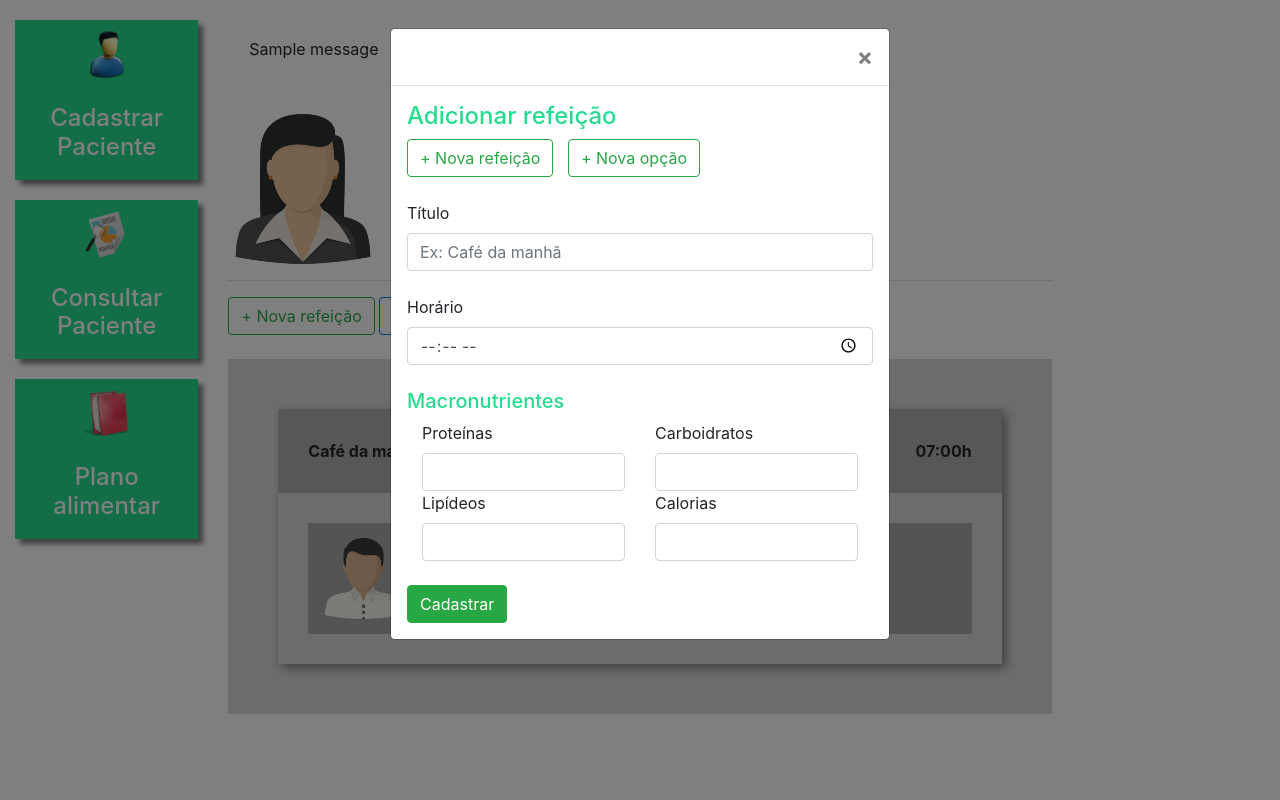
After one commit to GabrielVasconcelosMarques/nutri-software, a Django app: template plataforma/templates/plano_alimentar.html in a window 1280 px wide, after a click on "+ Nova refeição". The commit adds this page. Run offline with Django 3.2, Linux system fonts and the light colour scheme; the template is opened without the code that fills it: most values are stand-ins (such as "Sample title", 1, 10 or a date in 2020); one stand-in notice (Sample message) is shown.

Commit message:
adicionado funcao para cadastro de refeicao no plano alimentar

```diff
--- a/plataforma/admin.py
+++ b/plataforma/admin.py
@@ -1,6 +1,8 @@
 from django.contrib import admin
-from .models import Pacientes, DadosPaciente
+from .models import Pacientes, DadosPaciente, Refeicao, Opcao
 
 
 admin.site.register(Pacientes)
 admin.site.register(DadosPaciente)
+admin.site.register(Refeicao)
+admin.site.register(Opcao)
--- /dev/null
+++ b/plataforma/templates/plano_alimentar.html
@@ -0,0 +1,188 @@
+{% extends 'base_plataforma.html' %}
+{% load static %}
+{% block 'plataforma' %}
+    {% if messages %}
+        <br>
+        {% for message in messages %}
+            <div class="alert {{message.tags}}">
+                {{message}}
+            </div>
+        {% endfor %}
+    {% endif %}
+    <br>
+    <div class="row">
+        <div class="col-md-3">
+            {% if paciente.sexo == "M"%}
+            <img src="{% static 'plataforma/img/male.png' %}">
+            {% else %}
+            <img src="{% static 'plataforma/img/female.png' %}">
+            {% endif %}
+        </div>
+
+        <div class="col-md-3 dados descricao">
+            <h4>{{paciente.nome}}</h4>
+            <h6>{{paciente.idade}} Anos</h6>
+        </div>
+    </div>
+    <hr>
+
+    <button type="button" class="btn btn-outline-success" data-toggle="modal" data-target="#modal">
+    + Nova refeição
+    </button>
+
+    <button type="button" class="btn btn-outline-primary">
+    Exportar refeição
+    </button>
+    <br>
+    <br>
+
+    <div class="fundo-alimentar">
+        <div class="refeicao">
+            <div class="head-refeicao">
+                <span>Café da manhã</span>
+                <span style="float: right;">07:00h</span>
+            </div>
+
+            <div class="body-refeicao">
+                <div class="opcao">
+                    <div class="row">
+                        <div class="col-md-2">
+                            <img width="100%" src="{% static 'plataforma/img/male.png' %}">
+                        </div>
+
+                        <div class="col-md-10">
+                            Teste 2
+                        </div>
+                    </div>
+                </div>
+            </div>
+        </div>
+    </div>
+
+    <div class="modal fade" id="modal" tabindex="-1" role="dialog" aria-labelledby="exampleModalLabel" aria-hidden="true">
+        <div class="modal-dialog" role="document">
+            <div class="modal-content">
+                <div class="modal-header">
+
+                    <button type="button" class="close" data-dismiss="modal" aria-label="Close">
+                        <span aria-hidden="true">&times;</span>
+                    </button>
+                </div>
+
+                <div class="modal-body">
+                    <h4 class="titulo">Adicionar refeição</h4>
+
+                    <button type="button" class="btn btn-outline-success" onclick="exibe_refeicao()">
+                        + Nova refeição
+                    </button>
+
+                    <button style="margin-left: 10px;" type="button" class="btn btn-outline-success" onclick="exibe_opcao()">
+                        + Nova opção
+                    </button>
+                    <br>
+                    <br>
+
+                    <div id="form-refeicao" style="display: block;">
+                        <form action="{% url 'refeicao' paciente.id %}" method="POST">{% csrf_token %}
+                            <label for="validationServerUsername">Título</label>
+                            <div class="input-group">
+                                <input type="text" class="form-control" placeholder="Ex: Café da manhã" name="titulo">
+                            </div>
+                            <br>
+                            <label for="validationServerUsername">Horário</label>
+                            <div class="input-group">
+                                <input type="time" class="form-control" placeholder="-" name="horario">
+                            </div>
+                            <br>
+                            <h5 class="titulo">Macronutrientes</h5>
+                            <div class="container">
+                                <div class="row">
+                                    <div class="col-md-6">
+                                        <label for="validationServerUsername">Proteínas</label>
+                                        <div class="input-group">
+                                            <input type="text" class="form-control" placeholder="" name="proteinas">
+                                        </div>
+                                    </div>
+
+                                    <div class="col-md-6">
+                                        <label for="validationServerUsername">Carboidratos</label>
+                                        <div class="input-group">
+                                            <input type="text" class="form-control" placeholder="" name="carboidratos">
+                                        </div>
+                                    </div>
+
+                                </div>
+
+                                <div class="row">
+                                    <div class="col-md-6">
+                                        <label for="validationServerUsername">Lipídeos</label>
+                                        <div class="input-group">
+                                            <input type="text" class="form-control" placeholder="" name="lipideos">
+                                        </div>
+                                    </div>
+
+                                    <div class="col-md-6">
+                                        <label for="validationServerUsername">Calorias</label>
+                                        <div class="input-group">
+                                            <input type="text" class="form-control" placeholder="" name="calorias">
+                                        </div>
+                                    </div>
+                                </div>
+
+
+
+                            </div>
+                        </div>
+                        <br>
+                        <input type="submit" value="Cadastrar" class="btn btn-success">
+                        </form>
+                    </div>
+
+                    <div id="form-opcao" style="display: none;">
+                        <form action="" method="POST" enctype='multipart/form-data'>{% csrf_token %}
+                            <label for="validationServerUsername">Selecione a refeição</label>
+                            <div class="input-group">
+                                <select class="form-control" name="refeicao">
+                                    <option value="">Café da manhã</option>
+                                </select>
+                            </div>
+
+                            <br>
+
+                            <label for="validationServerUsername">Imagem</label>
+                            <div class="input-group">
+                                <input type="file" class="form-control" placeholder="" name="imagem">
+                            </div>
+
+                            <br>
+
+                            <label for="validationServerUsername">Descrição</label>
+                            <div class="input-group">
+                                <textarea class="form-control" name='descricao'>
+                                </textarea>
+                            </div>
+                            <br>
+                            <input type="submit" value="Cadastrar" class="btn btn-success">
+                        </form>
+                    </div>
+                </form>
+            </div>
+        </div>
+    </div>
+</div>
+<script>
+    function exibe_refeicao(){
+        const form_refeicao = document.getElementById('form-refeicao')
+        const form_opcao = document.getElementById('form-opcao')
+        form_refeicao.style.display = "block"
+        form_opcao.style.display = "none"
+    }
+
+    function exibe_opcao(){
+        const form_refeicao = document.getElementById('form-refeicao')
+        const form_opcao = document.getElementById('form-opcao')
+        form_refeicao.style.display = "none"
+        form_opcao.style.display = "block"
+    }
+</script>
+{% endblock%}
--- a/plataforma/urls.py
+++ b/plataforma/urls.py
@@ -6,5 +6,8 @@ urlpatterns = [
     path('paciente/<str:id>/', views.dados_paciente, name="dados_paciente"),
     path('consultar_paciente/', views.consultar_paciente, name="consultar_paciente"),
     path('grafico_peso/<str:id>/', views.grafico_peso, name="grafico_peso"),
-    path('grafico_imc/<str:id>/', views.grafico_imc, name="grafico_peso"),
+    path('grafico_imc/<str:id>/', views.grafico_imc, name="grafico_imc"),
+    path('plano_alimentar_listar/', views.plano_alimentar_listar, name="plano_alimentar_listar"),
+    path('plano_alimentar/<str:id>', views.plano_alimentar, name="plano_alimentar"),
+    path('refeicao/<str:id>/', views.refeicao, name="refeicao"),
 ]
--- a/templates/base_plataforma.html
+++ b/templates/base_plataforma.html
@@ -4,6 +4,7 @@
 
 {% block 'head' %}
     <link rel="stylesheet" href="{% static 'plataforma/css/css.css' %}">
+    <link rel="stylesheet" href="{% static 'plataforma/css/plano_alimentar.css' %}">
 {% endblock %}
 
 {% block 'body' %}
@@ -28,7 +29,7 @@
                         </div>
                     </a>
 
-                    <a href="#" class="link-lateral">
+                    <a href="{% url 'plano_alimentar_listar'%}" class="link-lateral">
                         <div class="card-lateral">
                             <img src="{% static 'plataforma/img/plano_alimentar.png' %}">
                             <br>
--- /dev/null
+++ b/templates/static/plataforma/css/plano_alimentar.css
@@ -0,0 +1,24 @@
+.fundo-alimentar{
+    background-color: #D9D9D9;
+    padding: 50px;
+}
+
+.refeicao{
+    box-shadow: 4px 4px 10px gray;
+}
+
+.head-refeicao{
+    background-color: #B0ACAC;
+    padding: 30px;
+    font-weight: bold;
+}
+
+.body-refeicao{
+    padding: 30px;
+    font-weight: bold;
+}
+
+.opcao{
+    background-color: #A8A8A8;
+    padding: 15px;
+}
```
Also changed, not shown: plataforma/models.py (+20 -0 lines), plataforma/templates/plano_alimentar_listar.html (added, +41 -0 lines), plataforma/views.py (+46 -1 lines), db.sqlite3, plataforma/migrations/0003_refeicao_opcao.py (added).
